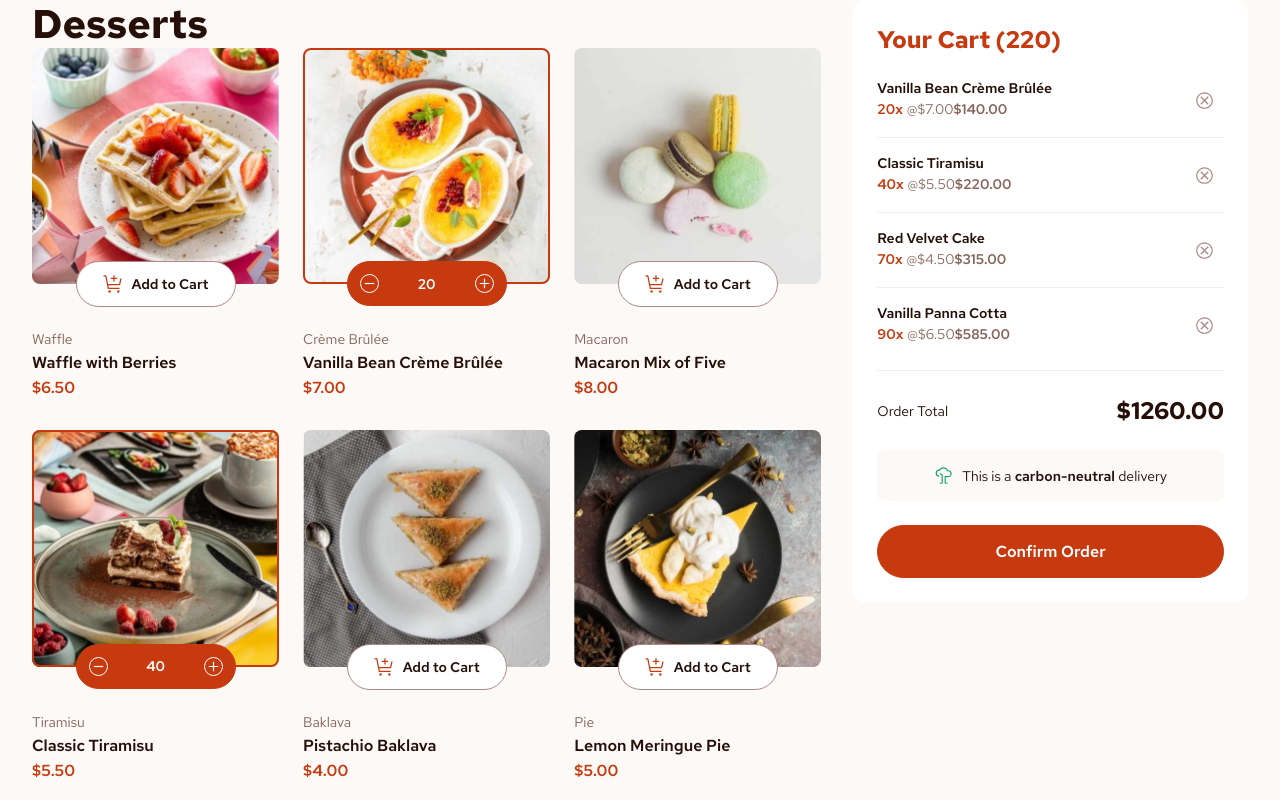
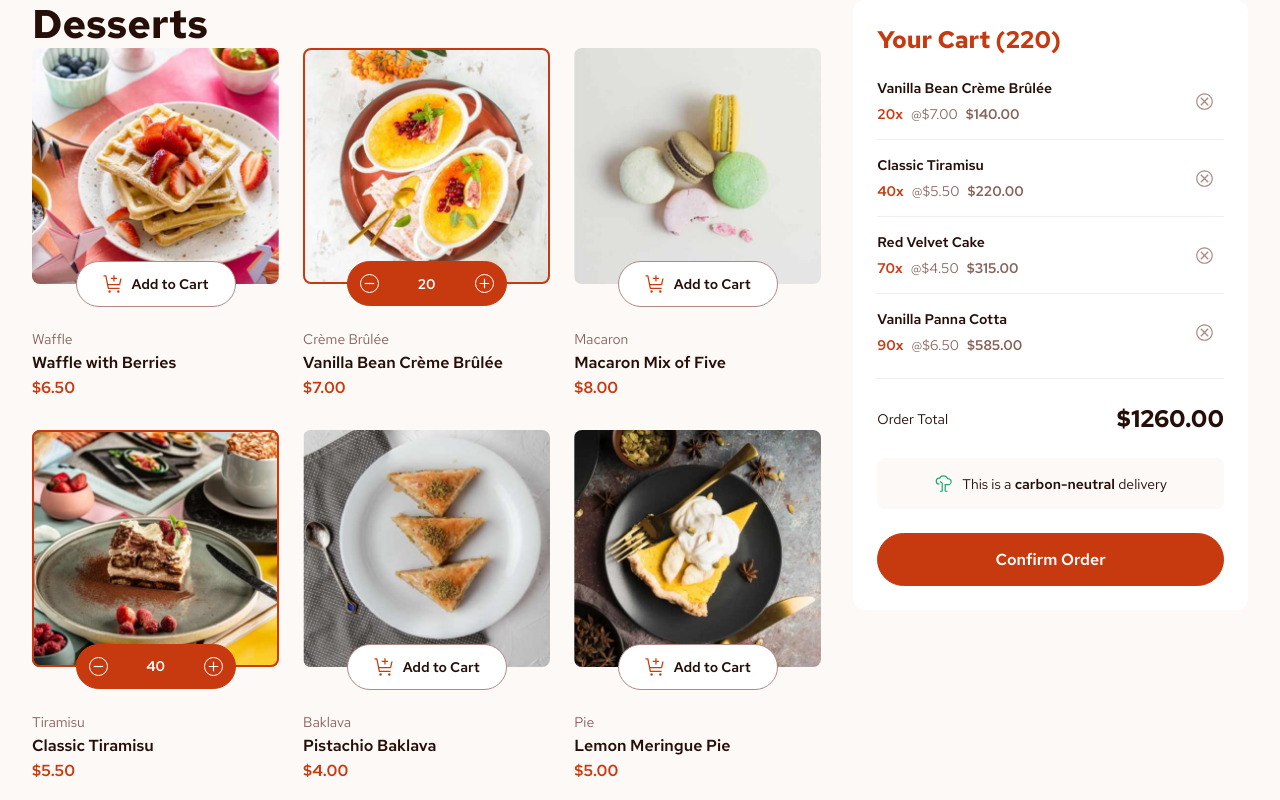
Before and after one commit to miranlegin/fem-product-list-with-cart, a React (Vite) app: page / in a window 1280 px wide. Shown: the top 800 px of the page. Built offline with nearby package versions, Linux system fonts and the light colour scheme.

Commit message:
[Update]: cart item layout and positioning of elements inside

```diff
--- a/src/CartItem.jsx
+++ b/src/CartItem.jsx
@@ -9,20 +9,24 @@ const CartItem = ({ item, itemQuantity, onRemove }) => {
 
   return (
     <li className='cart-item'>
-      <div style={{ flex: 1 }}>
-        <h3 className='text-preset-4 fw-semibold text-rose-900'>{item.name}</h3>
-        <p>
+      <div className='cart-item-layout'>
+        <div className='cart-item-column'>
+          <h3 className='text-preset-4 fw-semibold text-rose-900'>
+            {item.name}
+          </h3>
+          <div className='cart-item-pricing'>
             <span className='text-preset-4 fw-semibold text-red'>
               {itemQuantity}x
-          </span>{' '}
+            </span>
             <span className='text-preset-4 text-rose-500'>
               @${item.price.toFixed(2)}
             </span>
             <span className='text-preset-4 fw-semibold text-rose-500'>
               ${calculatedPrice}
             </span>
-        </p>
           </div>
+        </div>
+        <div>
           <button
             className='button-square'
             data-type='remove'
@@ -35,6 +39,8 @@ const CartItem = ({ item, itemQuantity, onRemove }) => {
               <use xlinkHref='/assets/icons/symbol-defs.svg#icon-remove'></use>
             </svg>
           </button>
+        </div>
+      </div>
     </li>
   );
 };
--- a/src/main.scss
+++ b/src/main.scss
@@ -360,19 +360,33 @@ strong {
 }
 
 .cart-list {
+  list-style-type: none;
   padding-left: 0;
 }
 
 .cart-item {
-  display: flex;
-  gap: 2rem;
-  align-items: center;
-
   &:not(:first-child) {
     margin-block-start: var(--space-200);
     border-block-start: 1px solid var(--rose-100);
     padding-block-start: var(--space-200);
   }
+}
+
+.cart-item-layout {
+  display: grid;
+  grid-template-columns: 1fr auto;
+  align-items: center;
+  gap: var(--space-100);
+}
+
+.cart-item-column {
+  display: grid;
+  gap: var(--space-100);
+}
+
+.cart-item-pricing {
+  display: flex;
+  gap: var(--space-100);
 }
 
 .cart-divider {
```
Lines whose indentation alone changed are shown as unchanged.
